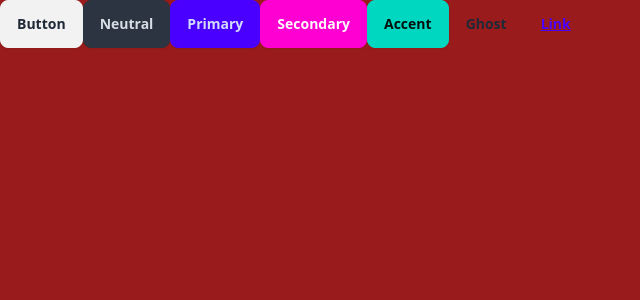
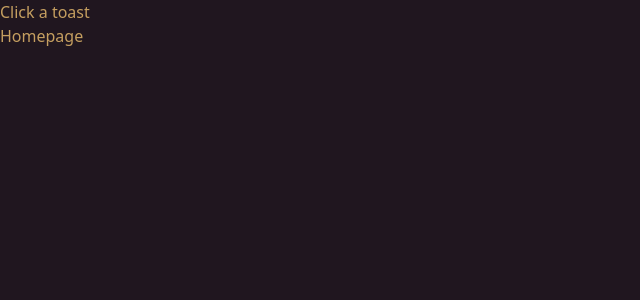
Before and after one commit to T-Rajeev30/MergePad, a React (Vite) app in the folder Frontend/: page / in a window 1280 px wide. Shown: the top 300 px of the page, without its empty margins (0-640 px from the left). Built offline with nearby package versions, Linux system fonts and the light colour scheme.

Commit message:
Enhance frontend with routing and new pages; integrate react-hot-toast and daisyUI themes

```diff
--- a/Frontend/package.json
+++ b/Frontend/package.json
@@ -11,7 +11,10 @@
   },
   "dependencies": {
     "react": "^18.3.1",
-    "react-dom": "^18.3.1"
+    "react-dom": "^18.3.1",
+    "react-hot-toast": "^2.5.2",
+    "react-router": "^7.6.2",
+    "react-router-dom": "^7.6.2"
   },
   "devDependencies": {
     "@eslint/js": "^9.17.0",
--- a/Frontend/src/App.jsx
+++ b/Frontend/src/App.jsx
@@ -1,14 +1,30 @@
+import { Route, Routes } from "react-router";
+import Homepage from "./Pages/Homepage.jsx";
+import LoginPage from "./Pages/LoginPage";
+import Signup from "./Pages/Signup";
+import NotificationPage from "./Pages/NotificationPage";
+import CallPage from "./Pages/CallPage";
+import ChatPage from "./Pages/ChatPage";
+import OnboardingPage from "./Pages/OnboardingPage.jsx";
+import toast, { Toaster } from "react-hot-toast";
+
 function App() {
   return (
     <>
-      <div className="bg-red-800 h-screen w-full">
-        <button className="btn">Button</button>
-        <button className="btn btn-neutral">Neutral</button>
-        <button className="btn btn-primary">Primary</button>
-        <button className="btn btn-secondary">Secondary</button>
-        <button className="btn btn-accent">Accent</button>
-        <button className="btn btn-ghost">Ghost</button>
-        <button className="btn btn-link">Link</button>
+      <div className=" h-screen w-full" data-theme="coffee">
+        <button onClick={() => toast.success("Hello WOrld")}>
+          Click a toast
+        </button>
+        <Routes>
+          <Route path="/" element={<Homepage />} />
+          <Route path="/signup" element={<Signup />} />
+          <Route path="/login" element={<LoginPage />} />
+          <Route path="/notification" element={<NotificationPage />} />
+          <Route path="/call" element={<CallPage />} />
+          <Route path="/chat" element={<ChatPage />} />
+          <Route path="/onboarding" element={<OnboardingPage />} />
+        </Routes>
+        <Toaster />
       </div>
     </>
   );
--- /dev/null
+++ b/Frontend/src/Pages/CallPage.jsx
@@ -0,0 +1,7 @@
+import React from "react";
+
+const CallPage = () => {
+  return <div>CallPage</div>;
+};
+
+export default CallPage;
--- /dev/null
+++ b/Frontend/src/Pages/ChatPage.jsx
@@ -0,0 +1,7 @@
+import React from "react";
+
+const ChatPage = () => {
+  return <div>ChatPage</div>;
+};
+
+export default ChatPage;
--- /dev/null
+++ b/Frontend/src/Pages/Homepage.jsx
@@ -0,0 +1,7 @@
+import React from "react";
+
+const Homepage = () => {
+  return <div>Homepage</div>;
+};
+
+export default Homepage;
--- /dev/null
+++ b/Frontend/src/Pages/LoginPage.jsx
@@ -0,0 +1,7 @@
+import React from "react";
+
+const LoginPage = () => {
+  return <div>LoginPage</div>;
+};
+
+export default LoginPage;
--- /dev/null
+++ b/Frontend/src/Pages/NotificationPage.jsx
@@ -0,0 +1,7 @@
+import React from "react";
+
+const NotificationPage = () => {
+  return <div>NotificationPage</div>;
+};
+
+export default NotificationPage;
--- /dev/null
+++ b/Frontend/src/Pages/OnboardingPage.jsx
@@ -0,0 +1,7 @@
+import React from "react";
+
+const OnboardingPage = () => {
+  return <div>OnboardingPage</div>;
+};
+
+export default OnboardingPage;
--- /dev/null
+++ b/Frontend/src/Pages/Signup.jsx
@@ -0,0 +1,7 @@
+import React from "react";
+
+const Signup = () => {
+  return <div>Signup</div>;
+};
+
+export default Signup;
--- a/Frontend/src/main.jsx
+++ b/Frontend/src/main.jsx
@@ -2,9 +2,12 @@ import { StrictMode } from "react";
 import { createRoot } from "react-dom/client";
 import "./index.css";
 import App from "./App.jsx";
+import { BrowserRouter } from "react-router";
 
 createRoot(document.getElementById("root")).render(
   <StrictMode>
-    <App />
+    <BrowserRouter>
+      <App />
+    </BrowserRouter>
   </StrictMode>
 );
--- a/Frontend/tailwind.config.js
+++ b/Frontend/tailwind.config.js
@@ -7,4 +7,40 @@ export default {
     extend: {},
   },
   plugins: [daisyui],
+  daisyui: {
+    themes: [
+      "light",
+      "dark",
+      "cupcake",
+      "bumblebee",
+      "emerald",
+      "corporate",
+      "synthwave",
+      "retro",
+      "cyberpunk",
+      "valentine",
+      "halloween",
+      "garden",
+      "forest",
+      "aqua",
+      "lofi",
+      "pastel",
+      "fantasy",
+      "wireframe",
+      "black",
+      "luxury",
+      "dracula",
+      "cmyk",
+      "autumn",
+      "business",
+      "acid",
+      "lemonade",
+      "night",
+      "coffee",
+      "winter",
+      "dim",
+      "nord",
+      "sunset",
+    ],
+  },
 };
```
Also changed, not shown: 1 other file (tests, documents, lock files or other folders).
